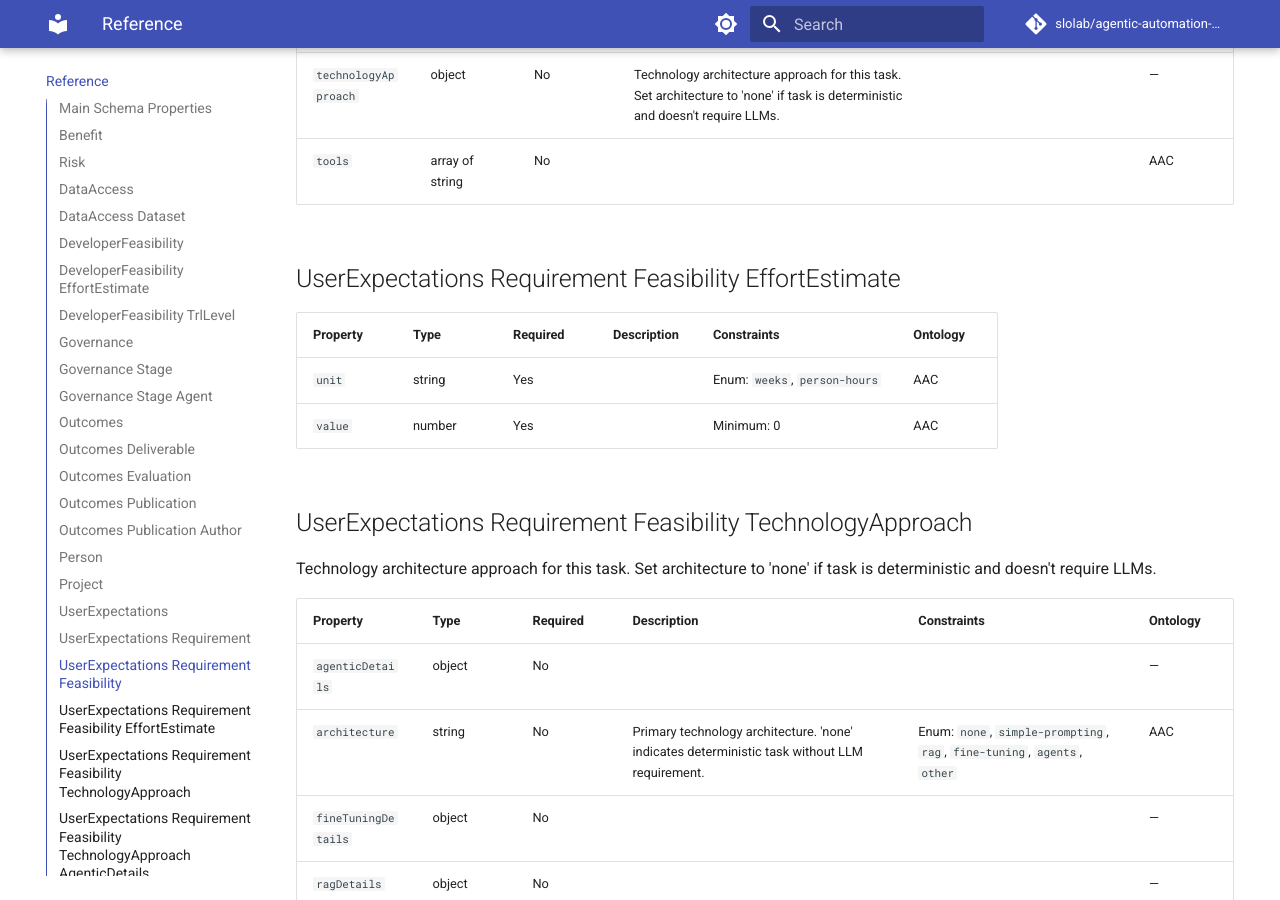
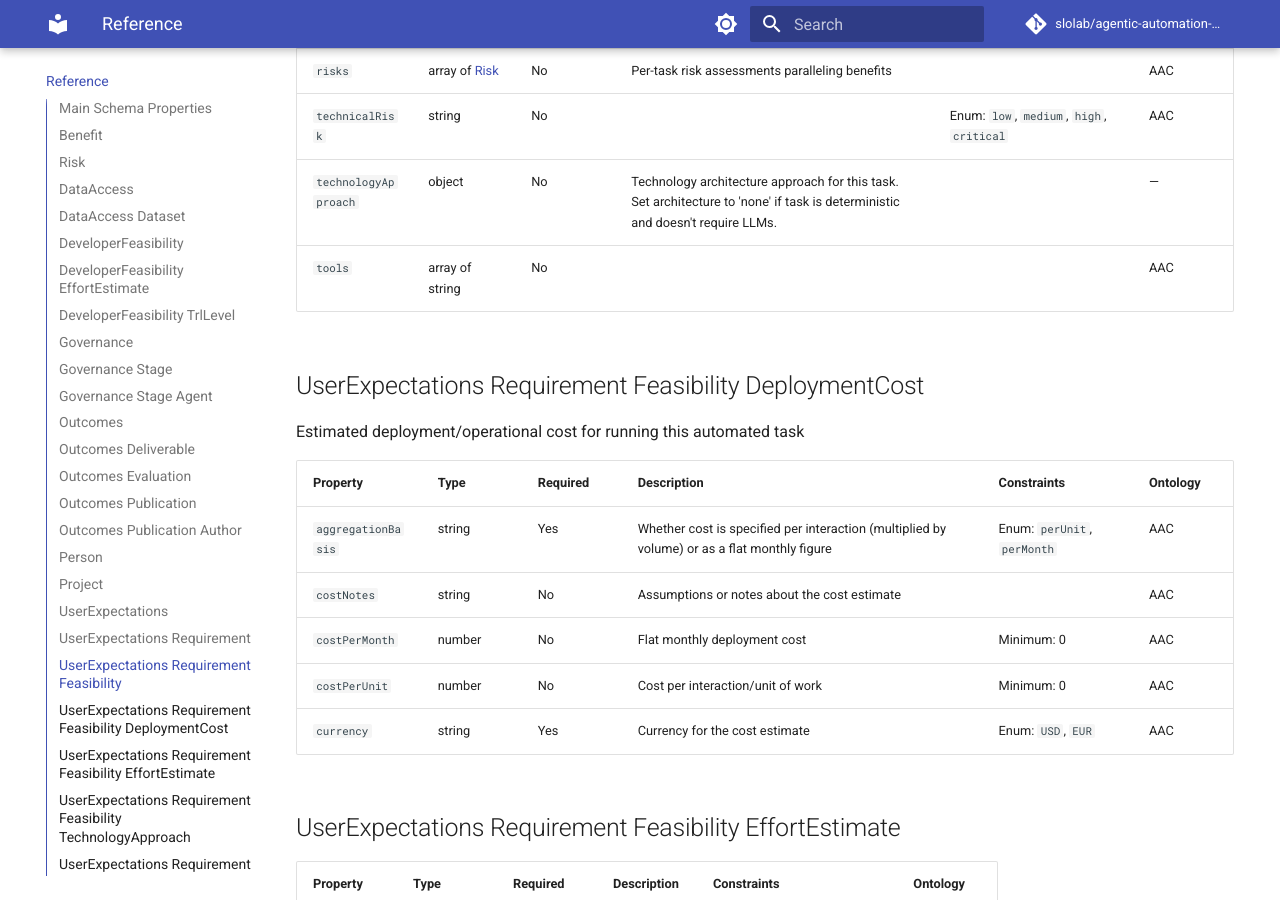
Before and after one commit to slolab/agentic-automation-canvas, an MkDocs documentation site: the page built from docs/reference/index.md, in a window 1280 px wide and 900 px high, scrolled down 11794 px. Built offline with MkDocs 1.6.1 and Material for MkDocs 9.7.7, drawn with Linux system fonts in a browser that asks for light colours; comment, search, counter and statistics services are not loaded; some of the changed text lies outside the part shown.

Commit message:
docs: document deployment cost and update example
Made-with: Cursor

```diff
--- a/docs/reference/index.md
+++ b/docs/reference/index.md
@@ -249,6 +249,7 @@ Optional per-task feasibility (overrides project-level defaults)
 | Property | Type | Required | Description | Constraints | Ontology |
 |----------|------|----------|-------------|-------------|----------|
 | `algorithms` | array of string | No |  |  | AAC |
+| `deploymentCost` | object | No | Estimated deployment/operational cost for running this automated task |  | — |
 | `effortEstimate` | object | No |  |  | — |
 | `feasibilityNotes` | string | No |  |  | AAC |
 | `modelCardUri` | string | No | URI pointing to the model's model card | Format: `uri` | AAC |
@@ -258,6 +259,18 @@ Optional per-task feasibility (overrides project-level defaults)
 | `technicalRisk` | string | No |  | Enum: `low`, `medium`, `high`, `critical` | AAC |
 | `technologyApproach` | object | No | Technology architecture approach for this task. Set architecture to 'none' if task is deterministic and doesn't require LLMs. |  | — |
 | `tools` | array of string | No |  |  | AAC |
+
+## UserExpectations Requirement Feasibility DeploymentCost
+
+Estimated deployment/operational cost for running this automated task
+
+| Property | Type | Required | Description | Constraints | Ontology |
+|----------|------|----------|-------------|-------------|----------|
+| `aggregationBasis` | string | Yes | Whether cost is specified per interaction (multiplied by volume) or as a flat monthly figure | Enum: `perUnit`, `perMonth` | AAC |
+| `costNotes` | string | No | Assumptions or notes about the cost estimate |  | AAC |
+| `costPerMonth` | number | No | Flat monthly deployment cost | Minimum: 0 | AAC |
+| `costPerUnit` | number | No | Cost per interaction/unit of work | Minimum: 0 | AAC |
+| `currency` | string | Yes | Currency for the cost estimate | Enum: `USD`, `EUR` | AAC |
 
 ## UserExpectations Requirement Feasibility EffortEstimate
 
```
Also changed, not shown: docs/mapping.md (+1 -0 lines), 2 other files.
